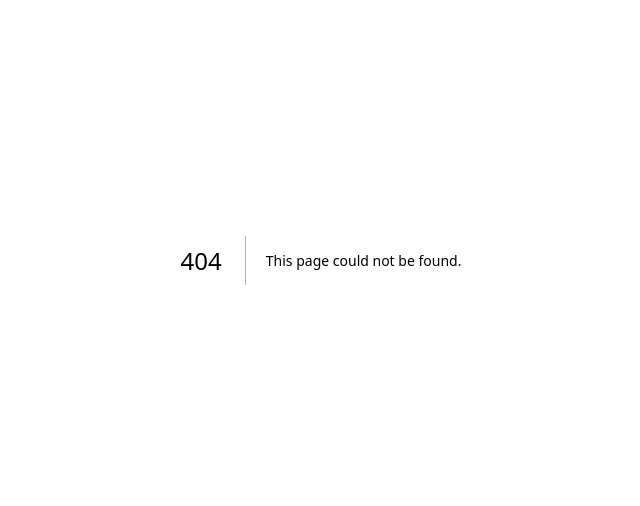
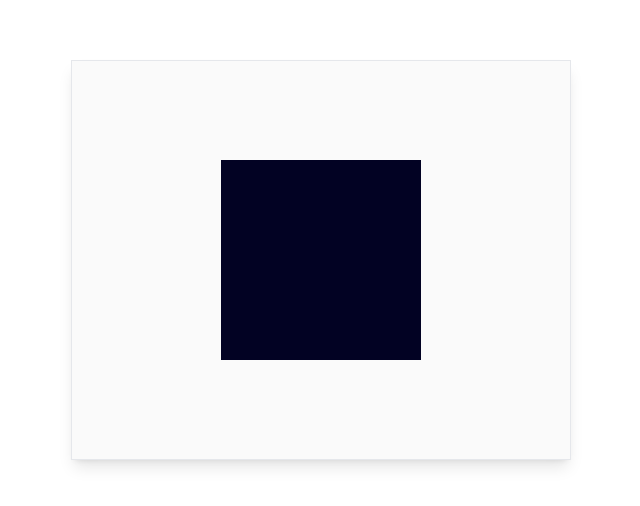
Before and after one commit to lebresilien/Tests, a Next.js app: page /email-validation in a window 1280 px wide. Before the commit this address had no page. Shown: the part 140-646 px from the top of the page, without its empty margins (319-959 px from the left). Built offline with nearby package versions, Linux system fonts and the light colour scheme.

Commit message:
card animation

```diff
--- a/package.json
+++ b/package.json
@@ -28,6 +28,7 @@
     "pdfjs-dist": "^3.4.120",
     "react": "^18",
     "react-dom": "^18",
+    "react-icons": "^5.3.0",
     "tailwind-merge": "^2.5.2",
     "tailwindcss-animate": "^1.0.7"
   },
--- /dev/null
+++ b/src/app/cards/page.tsx
@@ -0,0 +1,94 @@
+"use client";
+import React, { useRef } from "react";
+import {
+  motion,
+  useMotionTemplate,
+  useMotionValue,
+  useSpring,
+  useTransform,
+} from "framer-motion";
+import { FiMousePointer } from "react-icons/fi";
+
+export default function Card() {
+  return (
+    <div className="grid w-full min-h-screen place-content-center bg-gradient-to-br from-indigo-500 to-violet-500 px-4 py-12 text-slate-900">
+      <TiltCard />
+    </div>
+  );
+};
+
+const TiltCard = () => {
+
+    const x = useMotionValue(0);
+    const y = useMotionValue(0);
+
+    const mouseXSpring = useSpring(x);
+    const mouseYSpring = useSpring(y);
+
+    const rotateX = useTransform(mouseYSpring,
+        [-0.5, 0.5],
+        ["7.5deg", "-7.5deg"]
+    )
+
+    const rotateY = useTransform(mouseXSpring,
+        [-0.5, 0.5],
+        ["7.5deg", "-7.5deg"]
+    )
+
+    const handleMouseMove = (e: any) => {
+        const rect = e.target.getBoundingClientRect();
+
+        const width = rect.width;
+        const height = rect.height;
+
+        const mouseX = e.clientX - rect.left;
+        const mouseY = e.clientY - rect.top;
+
+        const xPct = mouseY / height;
+        const yPct = mouseX / width;
+
+        x.set(xPct);
+        y.set(yPct);
+    }
+
+    const handleMouseLeave = () => {
+        x.set(0);
+        y.set(0);
+      };
+
+    return (
+        <motion.div
+            onMouseMove={(e) => handleMouseMove(e)}
+            onMouseLeave={handleMouseLeave}
+            style={{
+                rotateX,
+                rotateY,
+                transformStyle: "preserve-3d"
+            }}
+            className="relative h-96 w-72 rounded-xl bg-gradient-to-br from-indigo-300 to-red-300"
+        >
+            <div
+                style={{
+                    transform: "translateZ(75px)",
+                    transformStyle: "preserve-3d"
+                }}
+                className="absolute inset-4 grid place-content-center rounded-xl bg-white shadow-lg"
+            >
+                <FiMousePointer
+                    style={{
+                        transform: "translateZ(75px)",
+                    }}
+                    className="mx-auto text-4xl"
+                />
+                <p
+                    style={{
+                        transform: "translateZ(50px)",
+                    }}
+                    className="text-center text-2xl font-bold"
+                    >
+                    HOVER ME
+                </p>
+            </div>
+        </motion.div>
+    )
+}
--- a/src/app/delete/page.tsx
+++ b/src/app/delete/page.tsx
@@ -48,9 +48,7 @@ export default function Home() {
                 </motion.button>*/}
             </div>
 
-            <div
-                className="relative py-10 w-full max-w-sm rounded-lg"
-            >
+            <div className="relative py-10 w-full max-w-sm rounded-lg">
                 <motion.div
                     animate={{
                         height: isVisible ? 295 : 0,
--- /dev/null
+++ b/src/app/email-validation/page.tsx
@@ -0,0 +1,69 @@
+"use client";
+
+import { Input } from "@/components/ui/input";
+import { cn } from "@/lib/utils";
+import { motion } from "framer-motion";
+import { ChangeEvent, useState } from "react";
+
+export default function Home() {
+
+    const [email, setEmail] = useState('');
+    const [isOpen, setIsOpen] = useState(false);
+
+    const handleChange = (e: ChangeEvent<HTMLInputElement>) => {
+        setEmail(e.target.value)
+    }
+
+    return (
+        <main className="flex min-h-screen flex-col items-center justify-center space-y-5">
+            <div className="relative flex items-center flex-col justify-center h-[400px] w-[500px] bg-zinc-50 border shadow-lg">
+               {/* <motion.div
+                    className="relative flex flex-col justify-center bg-white items-center w-96 border border-gray-50 rounded-xl px-2 py-4 z-10"
+                    animate={{
+                        height: email && email.length < 5 ? 150 : 80
+                    }}
+                    transition={{
+                        duration: 0
+                    }}
+                >
+                    <Input
+                        type="email"
+                        className="relative rounded-lg h-[47px] focus-visible:ring-transparent z-[10]"
+                        placeholder="Email"
+                        value={email}
+                        onChange={handleChange}
+                    />
+                    {email && email.length < 5 &&
+                        <motion.div
+                            className={cn(
+                                "w-full bg-red-100 mt-2 relative z-[2]",
+                            )}
+                            animate={{
+                                opacity: email && email.length ? 1 : 0,
+                                y: email && email.length ? 10 : -40,
+                            }}
+                            transition={{
+                                duration: .5
+                            }}
+                        >
+                            <span>Java</span>
+                        </motion.div>
+                    }
+
+                    <div className={cn(
+                        "absolute right-0 left-0 w-full top-0 bg-gradient-to-r from-white to-red-50",
+                            email && email.length < 5 ? 'h-[149px]' : 'h-0',
+                        )}
+                    ></div>
+                </motion.div>   */}
+               {/*  <div className="loading-spinner">
+                    <div className="dot"></div>
+                    <div className="dot"></div>
+                    <div className="dot"></div>
+                    <div className="dot"></div>
+                </div> */}
+                <div className="box relative h-[200px] w-[200px] bg-[#020223]"></div>
+            </div>
+        </main>
+    )
+}
--- a/src/app/globals.css
+++ b/src/app/globals.css
@@ -122,7 +122,7 @@ line {
   border-style: outset;
 }
 
-.parent {
+/* .parent {
   width: 100px;
   height: 100px;
   display: flex;
@@ -134,4 +134,80 @@ line {
   width: 400px;
   height: 200px;
   z-index: 30;
+} */
+
+.parent {
+  background: white;
+  width: 100px;
+  height: 100px;
+  display: flex;
+  justify-content: center;
+  align-items: center;
 }
+
+.parent[data-isOpen="true"] {
+  width: 400px;
+  height: 200px;
+}
+
+.child {
+  width: 40px;
+  height: 40px;
+  background: #f107a3;
+  border-radius: 50%;
+}
+
+.loading-spinner {
+  display: inline-block;
+  position: relative;
+  width: 80px;
+  height: 80px;
+}
+
+.loading-spinner .dot {
+  position: absolute;
+  width: 16px;
+  height: 16px;
+  border-radius: 50%;
+  background-color: #3b5998;
+  animation: dot-pulse 1s infinite;
+}
+
+.loading-spinner .dot:nth-child(1) {
+  top: 0;
+  left: 0;
+  animation-delay: 0s;
+}
+
+.loading-spinner .dot:nth-child(2) {
+  top: 0;
+  right: 0;
+  animation-delay: 0.25s;
+}
+
+.loading-spinner .dot:nth-child(3) {
+  bottom: 0;
+  right: 0;
+  animation-delay: 0.5s;
+}
+
+.loading-spinner .dot:nth-child(4) {
+  bottom: 0;
+  left: 0;
+  animation-delay: 0.75s;
+}
+
+@keyframes dot-pulse {
+  0% {
+    opacity: 0.2;
+    transform: scale(0.5);
+  }
+  50% {
+    opacity: 1;
+    transform: scale(1);
+  }
+  100% {
+    opacity: 0.2;
+    transform: scale(0.5);
+  }
+}
```
Also changed, not shown: 1 other file (tests, documents, lock files or other folders).
